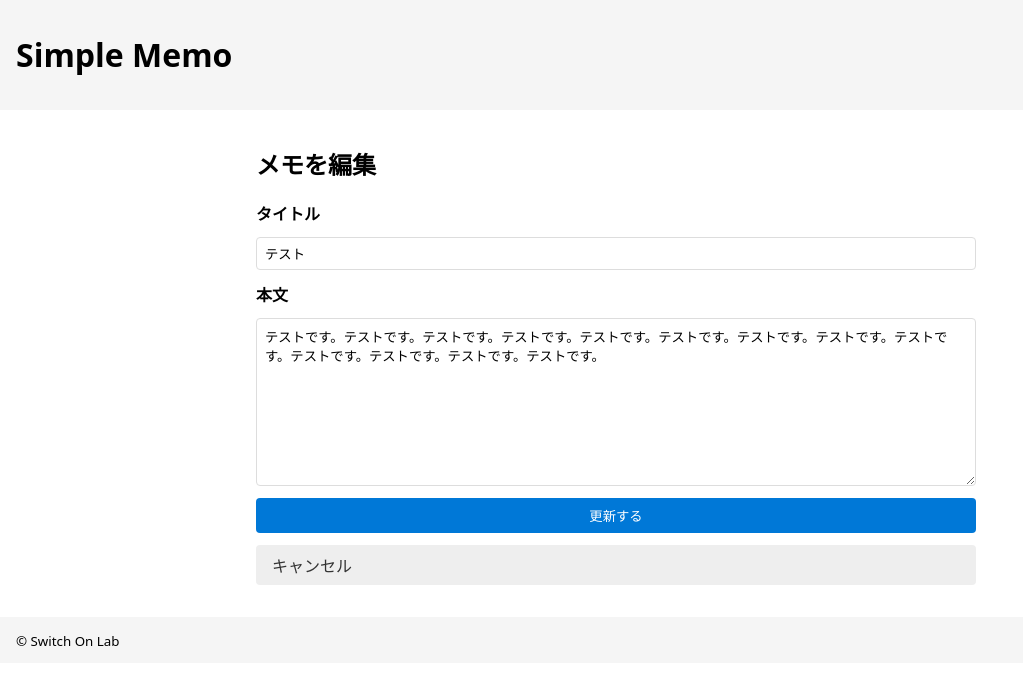
After one commit to Tassy726/memoapp, a Flask app: page /memo/1/edit in a window 1280 px wide. The commit adds this page. Shown: the top 685 px of the page, without its empty margins (0-1023 px from the left). Run offline with Flask 3, Linux system fonts and the light colour scheme.

Commit message:
CRUDまで完成

```diff
--- a/app.py
+++ b/app.py
@@ -17,14 +17,13 @@ def create_app():
     with app.app_context():
         db.create_all()
 
+    # 一覧
     @app.route("/")
     def index():
         memos = Memo.query.order_by(Memo.updated_at.desc()).all()
         return render_template("index.html", memos=memos)
 
-    # ----------------------
-    # 新規メモ作成
-    # ----------------------
+    # 作成
     @app.route("/new", methods=["GET", "POST"])
     def new_memo():
         if request.method == "POST":
@@ -43,6 +42,43 @@ def create_app():
 
         return render_template("new.html")
 
+    # 詳細
+    @app.route("/memo/<int:memo_id>")
+    def show_memo(memo_id):
+        memo = Memo.query.get_or_404(memo_id)
+        return render_template("show.html", memo=memo)
+
+    # 編集
+    @app.route("/memo/<int:memo_id>/edit", methods=["GET", "POST"])
+    def edit_memo(memo_id):
+        memo = Memo.query.get_or_404(memo_id)
+
+        if request.method == "POST":
+            title = (request.form.get("title") or "").strip()
+            body = (request.form.get("body") or "").strip()
+
+            if not title or not body:
+                flash("タイトルと本文は必須です。", "error")
+                return render_template("edit.html", memo=memo, title=title, body=body)
+
+            memo.title = title
+            memo.body = body
+            db.session.commit()
+            flash("メモを更新しました。", "success")
+            return redirect(url_for("show_memo", memo_id=memo.id))
+
+        # GET
+        return render_template("edit.html", memo=memo, title=memo.title, body=memo.body)
+
+    # 削除（POST専用）
+    @app.route("/memo/<int:memo_id>/delete", methods=["POST"])
+    def delete_memo(memo_id):
+        memo = Memo.query.get_or_404(memo_id)
+        db.session.delete(memo)
+        db.session.commit()
+        flash("メモを削除しました。", "success")
+        return redirect(url_for("index"))
+
     return app
 
 
--- a/static/style.css
+++ b/static/style.css
@@ -25,3 +25,23 @@ input[type="text"], textarea {
 .flash li { padding: 8px 12px; border-radius: 4px; margin: 8px 0; }
 .flash li.error { background: #ffe1e1; }
 .flash li.success { background: #e7ffe7; }
+.actions {
+  display: flex;
+  gap: 8px;
+  align-items: center;
+  flex-wrap: wrap;
+  margin-top: 12px;
+}
+.actions form { display: inline; }
+
+.btn { display: inline-block; padding: 8px 16px; background: #0078d7; color: #fff; text-decoration: none; border-radius: 4px; border: none; cursor: pointer; }
+.btn:hover { background: #005a9e; }
+.btn.ghost { background: #eee; color: #333; }
+.btn.danger { background: #d83b01; }
+.btn.danger:hover { background: #a53103; }
+
+.memo-body { white-space: normal; line-height: 1.7; }
+.flash { list-style: none; padding-left: 0; }
+.flash li { padding: 8px 12px; border-radius: 4px; margin: 8px 0; }
+.flash li.error { background: #ffe1e1; }
+.flash li.success { background: #e7ffe7; }
--- a/templates/base.html
+++ b/templates/base.html
@@ -10,9 +10,21 @@
   <header class="site-header">
     <h1>Simple Memo</h1>
   </header>
+
   <main class="container">
+    {% with messages = get_flashed_messages(with_categories=true) %}
+      {% if messages %}
+        <ul class="flash">
+          {% for cat, msg in messages %}
+            <li class="{{ cat }}">{{ msg }}</li>
+          {% endfor %}
+        </ul>
+      {% endif %}
+    {% endwith %}
+
     {% block content %}{% endblock %}
   </main>
+
   <footer class="site-footer">
     <small>&copy; Switch On Lab</small>
   </footer>
--- /dev/null
+++ b/templates/edit.html
@@ -0,0 +1,25 @@
+{% extends "base.html" %}
+{% block content %}
+  <h2>メモを編集</h2>
+
+  {% with messages = get_flashed_messages(with_categories=true) %}
+    {% if messages %}
+      <ul class="flash">
+        {% for cat, msg in messages %}
+          <li class="{{ cat }}">{{ msg }}</li>
+        {% endfor %}
+      </ul>
+    {% endif %}
+  {% endwith %}
+
+  <form method="post">
+    <label for="title">タイトル</label>
+    <input type="text" id="title" name="title" value="{{ title or '' }}" required>
+
+    <label for="body">本文</label>
+    <textarea id="body" name="body" rows="10" required>{{ body or '' }}</textarea>
+
+    <button type="submit" class="btn">更新する</button>
+    <a href="{{ url_for('show_memo', memo_id=memo.id) }}" class="btn ghost">キャンセル</a>
+  </form>
+{% endblock %}
--- a/templates/index.html
+++ b/templates/index.html
@@ -6,7 +6,7 @@
     <ul>
       {% for m in memos %}
         <li>
-          <strong>{{ m.title }}</strong><br>
+          <a href="{{ url_for('show_memo', memo_id=m.id) }}"><strong>{{ m.title }}</strong></a><br>
           <small>{{ m.updated_at.strftime("%Y-%m-%d %H:%M") }}</small>
         </li>
       {% endfor %}
@@ -16,5 +16,4 @@
   {% endif %}
 
   <p><a href="{{ url_for('new_memo') }}" class="btn">＋ 新しいメモ</a></p>
-
 {% endblock %}
```
Also changed, not shown: templates/show.html (added, +19 -0 lines), instance/memo.db.
